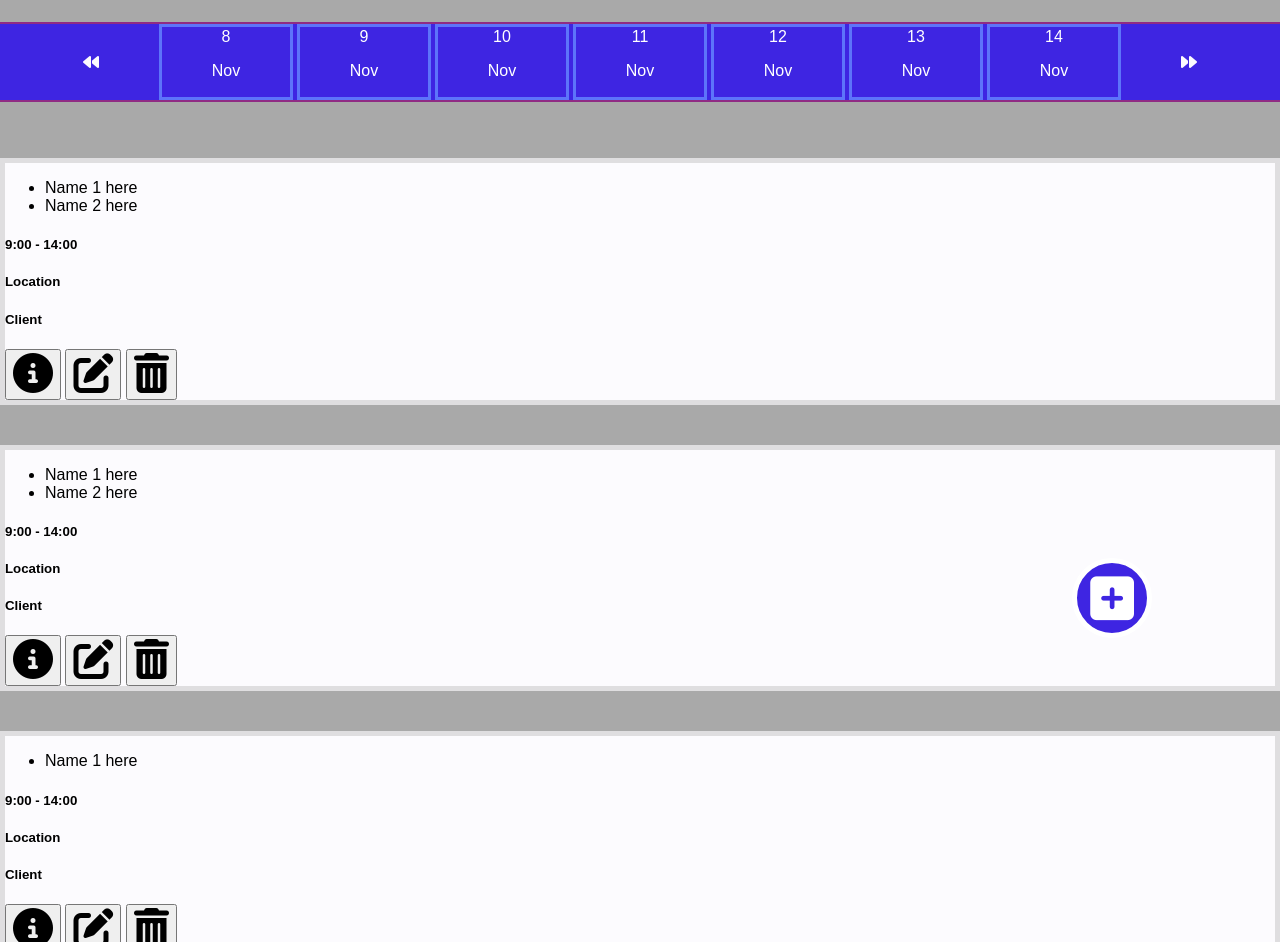
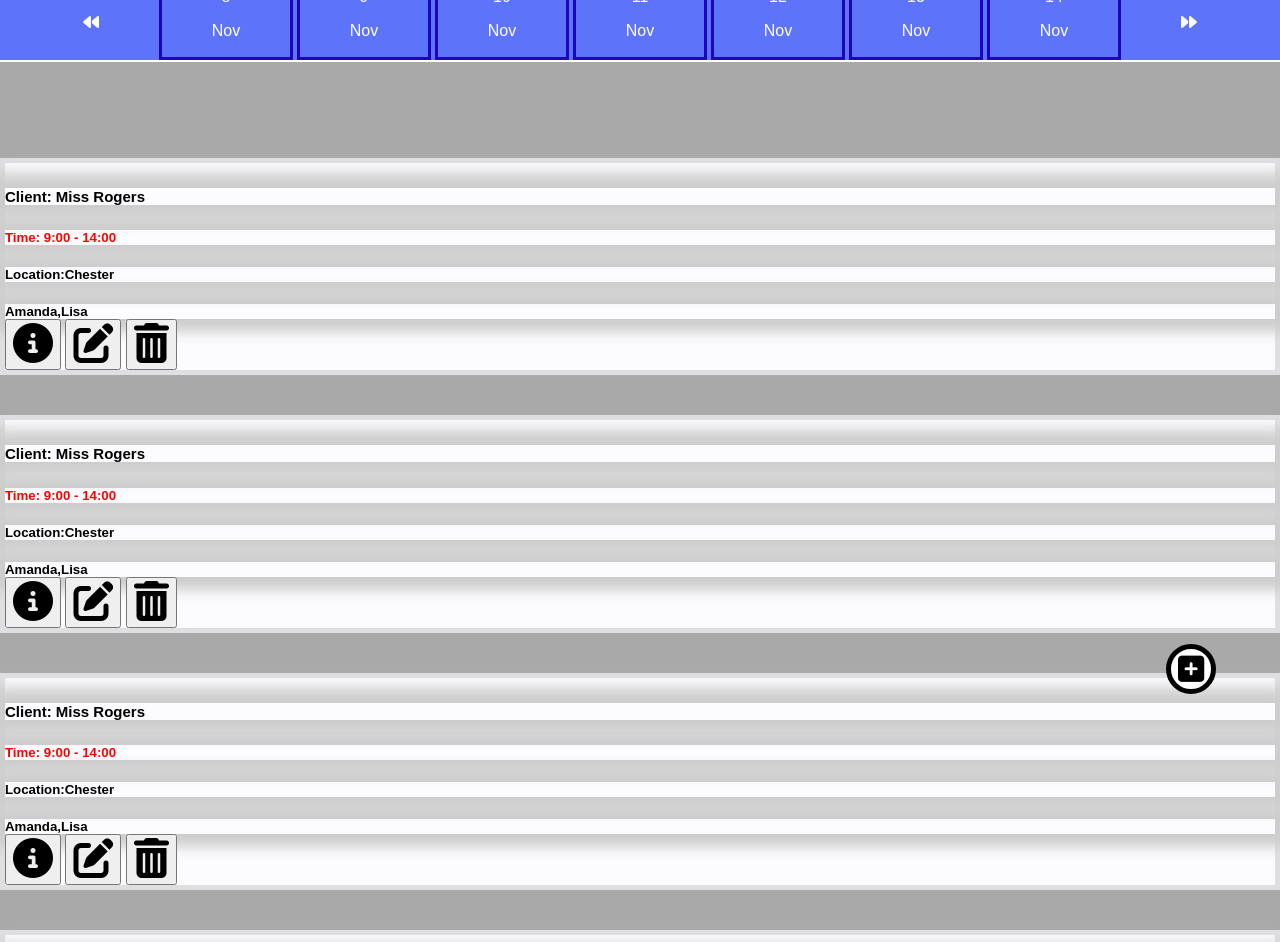
Before and after one commit to StuartFletcher90/simplyRota, a website: page public/admin/admin.html in a window 1280 px wide. Shown: the part 82-1024 px from the top of the page. Drawn offline with Linux system fonts and the light colour scheme.

Commit message:
redesigned

```diff
--- a/public/admin/admin.css
+++ b/public/admin/admin.css
@@ -64,10 +64,10 @@ z-index: var(--z-very-top);
     /* font-size: 2em; */
     height: 50px;
     width: 50px;
-    border-radius: 50%;
-    border: 3px solid orange;
+    border-radius: 10%;
     margin-top: 10px;
     margin-right: 10px;
+    background: white;
 }
 
 
@@ -99,11 +99,11 @@ z-index: var(--z-very-top);
     justify-content: space-around;
     align-items: center;
     position: fixed;
-    top: 10vh;
+    top: 5vh;
     height:10vh;
     width: 100vw;
     margin: 3vh 0 5vh 0;
-    background-color: #902b84;
+    background-color: white;
     z-index: var(--z-very-top);
 }
 
@@ -114,7 +114,7 @@ z-index: var(--z-very-top);
     justify-content: center;
     /* align-items: center; */
     list-style: none;
-    background-color:var(--main-blue);
+    background-color:var(--blue-high);
     color: white;
     width: 100%;
     height: 95%;
@@ -125,7 +125,7 @@ z-index: var(--z-very-top);
 
 .date-bar ul li{
     width: 10%;
-    border: 3px solid var(--blue-high);
+    border: 3px solid var(--blue-low);
     display: flex;
     flex-direction: column;
     align-items: center;
@@ -155,29 +155,40 @@ color: var(--shift-card-grey);
     border: 5px solid #2222;
     background-color: var(--shift-card-grey);
     margin-bottom: 5vh;
+
 }
 
 
 
 .shift-staff-names{
+list-style-type: none;
 
+box-shadow: 0 0 1em 1em #ccc;
+padding: 0;
+margin: 0;
+display: flex;
+flex-direction: row;
 
 
 }
 
+
 .shift-time{
-
-
+ box-shadow: 0 0 1em 1em #ccc;
+ color: red;
 
 }
 
 .shift-location{
 
-
+ box-shadow: 0 0 1em 1em #ccc;
 
 }
 
 .shift-client{
+box-shadow: 0 0 1em 1em #ccc;
+font: bolder;
+font-size: 15px;
 
 }
 
@@ -208,14 +219,15 @@ font-size: 40px;
     align-items: center;
     justify-content: center;
     position: fixed;
-    bottom: 10vh;
-    right: 10vw;
-    background-color: var(--main-blue);
-    width: 80px;
-    height: 80px;
-    font-size: 50px;
-    color: white;
-    border:5px solid white;
+    bottom: 3vh;
+    right: 5vw;
+    background-color: white ;
+    /* var(--main-blue) */
+    width: 50px;
+    height: 50px;
+    font-size: 30px;
+    color: black;
+    border:5px solid black;
     border-radius: 50%;
     z-index:var(--z-very-top);
 
--- a/public/admin/admin.html
+++ b/public/admin/admin.html
@@ -16,8 +16,8 @@
     <nav class="navwrapper">
         <div class="username">
             <!-- <div class="admin-dashboard-icon"><i class="fas fa-user"></i></div> -->
-            <img src="https://images.unsplash.com/photo-1541733457537-fa8fa3cc6a01?ixlib=rb-1.2.1&ixid=eyJhcHBfaWQiOjEyMDd9&auto=format&fit=crop&w=800&q=60" alt="admin icon" class="admin-dashboard-icon">
-            <h5>Username here</h5>
+            <img src="./SNCLogo.png" alt="admin icon" class="admin-dashboard-icon">
+            <h5>Username</h5>
         </div>
 
         <a href="#" class="signout">Sign-out</a>
@@ -59,71 +59,50 @@
     <div class="shift-cards-wrapper">
 
         <div class="shift-card">
-            <ul class="shift-staff-names">
-                <li>Name 1 here</li>
-                <li>Name 2 here</li>
-            </ul>
-            <h5 class="shift-time">9:00 - 14:00</h5>
-            <h5 class="shift-location">Location</h5>
-            <h5 class="shift-client">Client</h5>
+                <h5 class="shift-client">Client: Miss Rogers</h5>
+
+
+            <h5 class="shift-time">Time: 9:00 - 14:00</h5>
+            <h5 class="shift-location">Location:Chester</h5>
+            <h5 class="shift-staff-names">Amanda,Lisa</h5>
+            <button class="shift-client-details-button" data-shiftDetail=""><i class="fas fa-info-circle"></i></button>
+            <button class="shift-edit-shift-button"><i class="fas fa-edit"></i></button>
+            <button class="shift-delete-button"><i class="fas fa-trash-alt"></i></button>
+        </div>
+        <div class="shift-card">
+                <h5 class="shift-client">Client: Miss Rogers</h5>
+
+
+            <h5 class="shift-time">Time: 9:00 - 14:00</h5>
+            <h5 class="shift-location">Location:Chester</h5>
+            <h5 class="shift-staff-names">Amanda,Lisa</h5>
+            <button class="shift-client-details-button" data-shiftDetail=""><i class="fas fa-info-circle"></i></button>
+            <button class="shift-edit-shift-button"><i class="fas fa-edit"></i></button>
+            <button class="shift-delete-button"><i class="fas fa-trash-alt"></i></button>
+        </div>
+        <div class="shift-card">
+                <h5 class="shift-client">Client: Miss Rogers</h5>
+
+
+            <h5 class="shift-time">Time: 9:00 - 14:00</h5>
+            <h5 class="shift-location">Location:Chester</h5>
+            <h5 class="shift-staff-names">Amanda,Lisa</h5>
+            <button class="shift-client-details-button" data-shiftDetail=""><i class="fas fa-info-circle"></i></button>
+            <button class="shift-edit-shift-button"><i class="fas fa-edit"></i></button>
+            <button class="shift-delete-button"><i class="fas fa-trash-alt"></i></button>
+        </div>
+        <div class="shift-card">
+                <h5 class="shift-client">Client: Miss Rogers</h5>
+
+
+            <h5 class="shift-time">Time: 9:00 - 14:00</h5>
+            <h5 class="shift-location">Location:Chester</h5>
+            <h5 class="shift-staff-names">Amanda,Lisa</h5>
             <button class="shift-client-details-button" data-shiftDetail=""><i class="fas fa-info-circle"></i></button>
             <button class="shift-edit-shift-button"><i class="fas fa-edit"></i></button>
             <button class="shift-delete-button"><i class="fas fa-trash-alt"></i></button>
         </div>
 
-
-        <div class="shift-card">
-                <ul class="shift-staff-names">
-                    <li>Name 1 here</li>
-                    <li>Name 2 here</li>
-                </ul>
-                <h5 class="shift-time">9:00 - 14:00</h5>
-                <h5 class="shift-location">Location</h5>
-                <h5 class="shift-client">Client</h5>
-                <button class="shift-client-details-button" data-shiftDetail=""><i class="fas fa-info-circle"></i></button>
-                <button class="shift-edit-shift-button"><i class="fas fa-edit"></i></button>
-                <button class="shift-delete-button"><i class="fas fa-trash-alt"></i></button>
-            </div>
-
-
-            <div class="shift-card">
-                    <ul class="shift-staff-names">
-                        <li>Name 1 here</li>
-                    </ul>
-                    <h5 class="shift-time">9:00 - 14:00</h5>
-                    <h5 class="shift-location">Location</h5>
-                    <h5 class="shift-client">Client</h5>
-                    <button class="shift-client-details-button" data-shiftDetail=""><i class="fas fa-info-circle"></i></button>
-                    <button class="shift-edit-shift-button"><i class="fas fa-edit"></i></button>
-                    <button class="shift-delete-button"><i class="fas fa-trash-alt"></i></button>
-                </div>
-
-                <div class="shift-card">
-                        <ul class="shift-staff-names">
-                            <li>Name 5 here</li>
-                            <li>Name 6 here</li>
-                        </ul>
-                        <h5 class="shift-time">9:00 - 14:00</h5>
-                        <h5 class="shift-location">Location</h5>
-                        <h5 class="shift-client">Client</h5>
-                        <button class="shift-client-details-button" data-shiftDetail=""><i class="fas fa-info-circle"></i></button>
-                        <button class="shift-edit-shift-button"><i class="fas fa-edit"></i></button>
-                        <button class="shift-delete-button"><i class="fas fa-trash-alt"></i></button>
-                    </div>
-
-                    <div class="shift-card">
-                            <ul class="shift-staff-names">
-                                <li>tryttt </li>
-                                <li>jghhjhggjfg </li>
-                                <li>sdfds sdf</li>
-                            </ul>
-                            <h5 class="shift-time">9:00 - 14:00</h5>
-                            <h5 class="shift-location">Location</h5>
-                            <h5 class="shift-client">Client</h5>
-                            <button class="shift-client-details-button" data-shiftDetail=""><i class="fas fa-info-circle"></i></button>
-                            <button class="shift-edit-shift-button"><i class="fas fa-edit"></i></button>
-                            <button class="shift-delete-button"><i class="fas fa-trash-alt"></i></button>
-                        </div>
 
 
 
```
Also changed, not shown: public/admin/SNCLogo.png (added).
